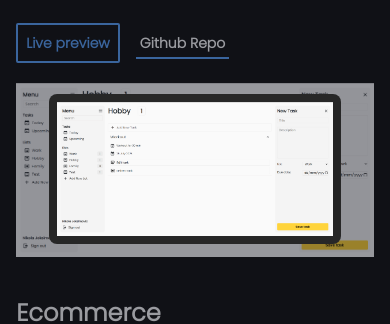
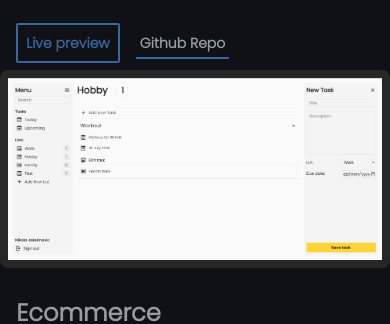
Before and after one commit to Joksa132/portfolio, a Next.js app: page / in a window 390 px wide. Both pictures are taken after a click on the picture 195 px from the left and 2274 px from the top of the page. Shown: the part 2105-2429 px from the top of the page. Built offline with nearby package versions, Linux system fonts and the light colour scheme.

Commit message:
make image modal responsive

```diff
--- a/components/Modals/ImageModal.tsx
+++ b/components/Modals/ImageModal.tsx
@@ -10,7 +10,7 @@ export default function ImageModal({ setShowImageModal, image }: Props) {
   return (
     <>
       <div className="justify-center items-center flex fixed inset-0 z-50" onClick={() => setShowImageModal(false)}>
-        <div className="rounded-lg relative flex bg-[#272727] p-2 max-w-full w-9/12 h-auto">
+        <div className="rounded-lg relative bg-[#272727] p-2 max-w-full w-9/12 h-auto max-lg:w-10/12 max-[850px]:w-full">
           <Image
             src={image}
             width={1920}
```
